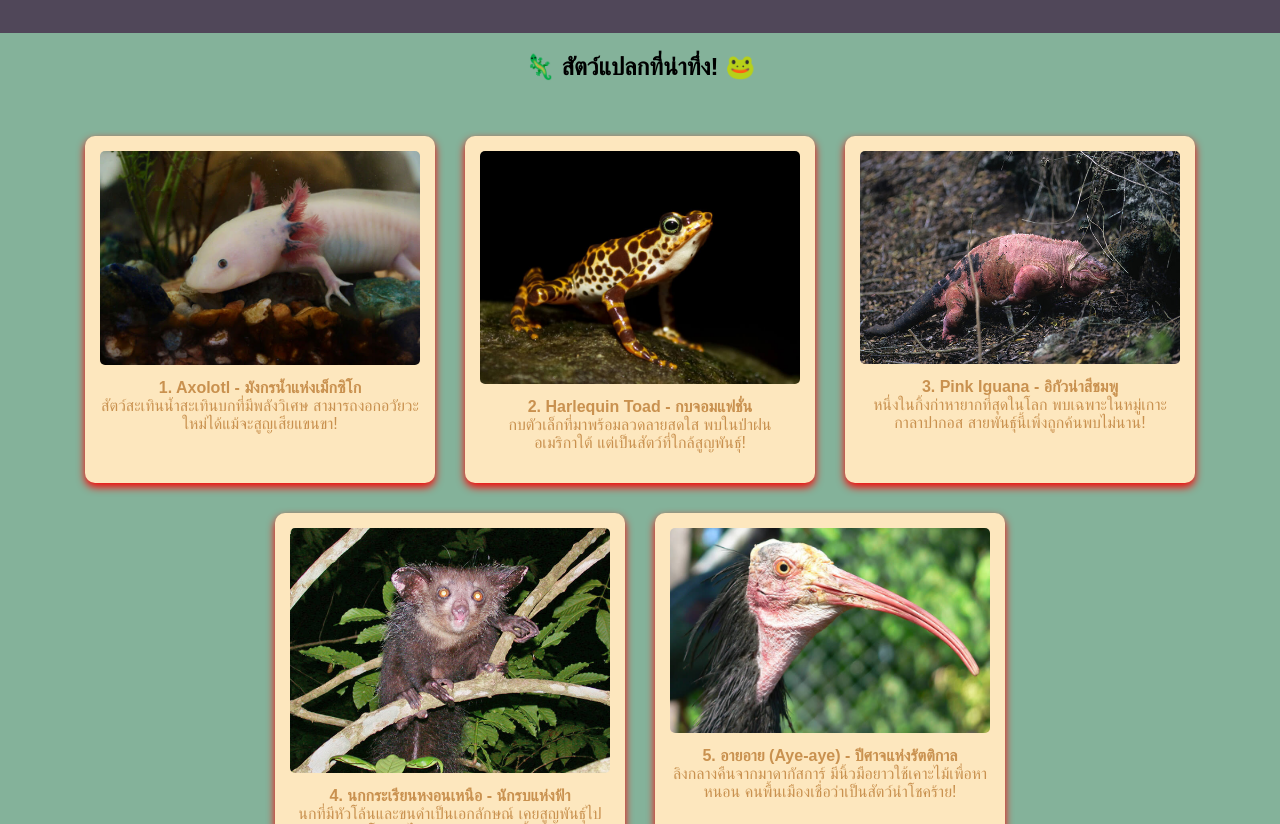
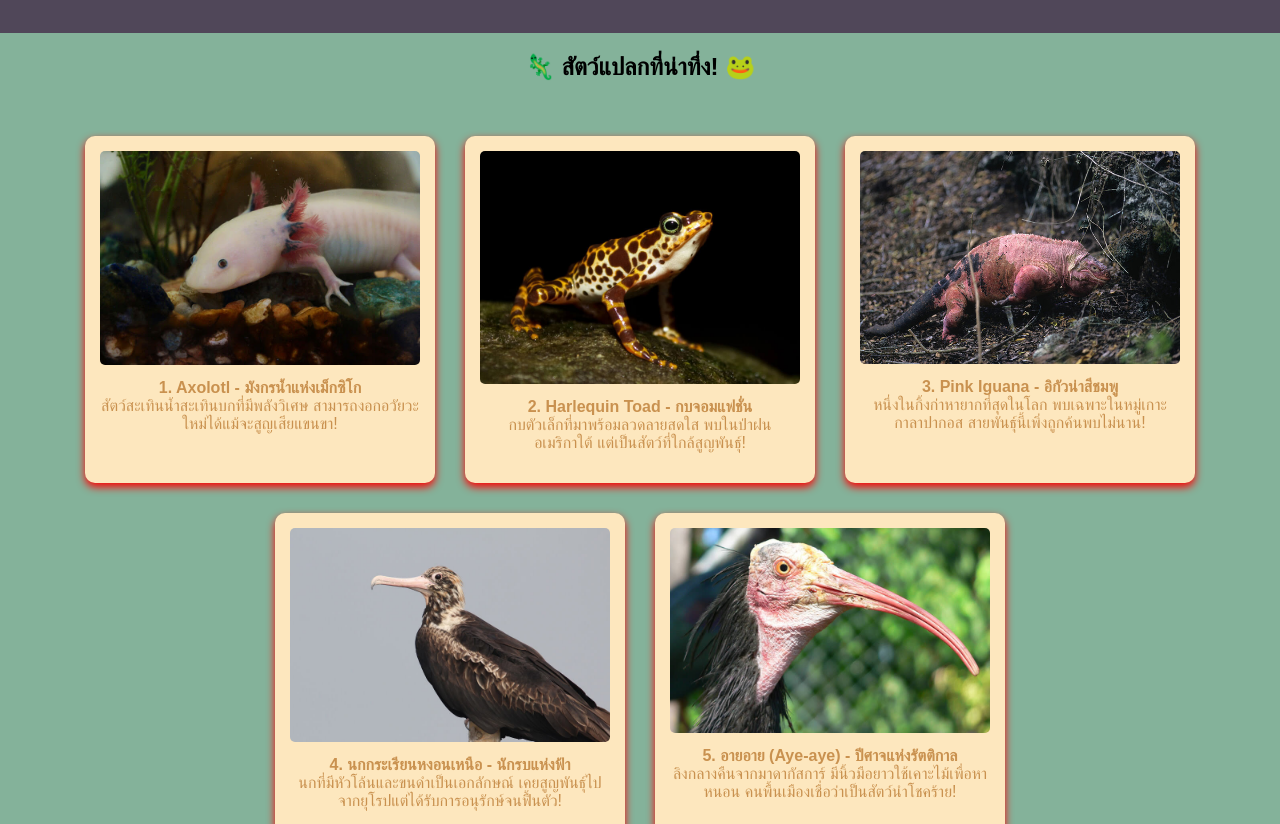
Before and after one commit to webdev-jirapat/JIRAPAT, a plain HTML site: page input3.html in a window 1280 px wide. Shown: the part 128-952 px from the top of the page. Drawn offline with Linux system fonts and the light colour scheme.

Commit message:
add some code

```diff
--- a/input3.html
+++ b/input3.html
@@ -79,7 +79,7 @@
                 <p class="desc"><b>3. Pink Iguana - อิกัวน่าสีชมพู</b><br>หนึ่งในกิ้งก่าหายากที่สุดในโลก พบเฉพาะในหมู่เกาะกาลาปากอส สายพันธุ์นี้เพิ่งถูกค้นพบไม่นาน!</p>
             </div>
             <div>
-                <img src="4.jpg" alt="Northern Bald Ibis">
+                <img src="6.jpg" alt="Northern Bald Ibis">
                 <p class="desc"><b>4. นกกระเรียนหงอนเหนือ - นักรบแห่งฟ้า</b><br>นกที่มีหัวโล้นและขนดำเป็นเอกลักษณ์ เคยสูญพันธุ์ไปจากยุโรปแต่ได้รับการอนุรักษ์จนฟื้นตัว!</p>
             </div>
             <div>
```
